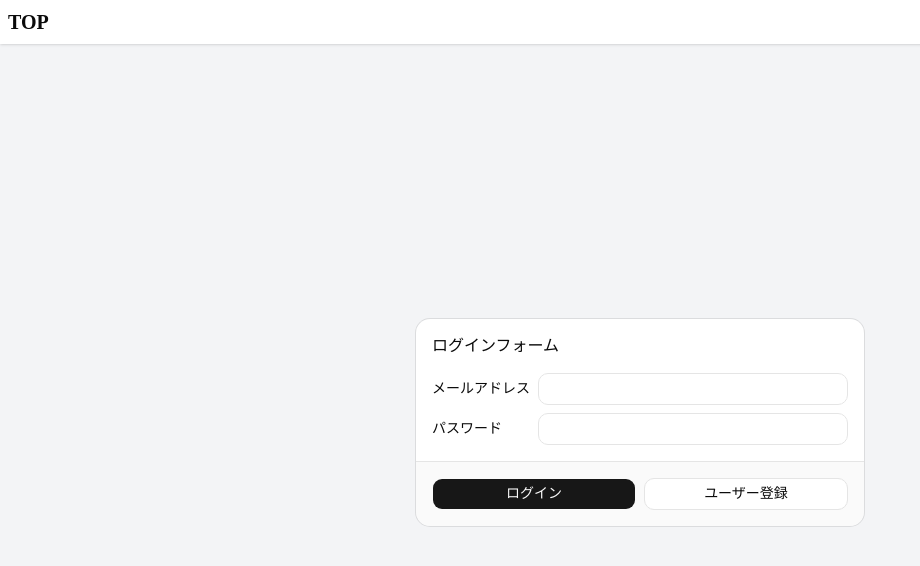
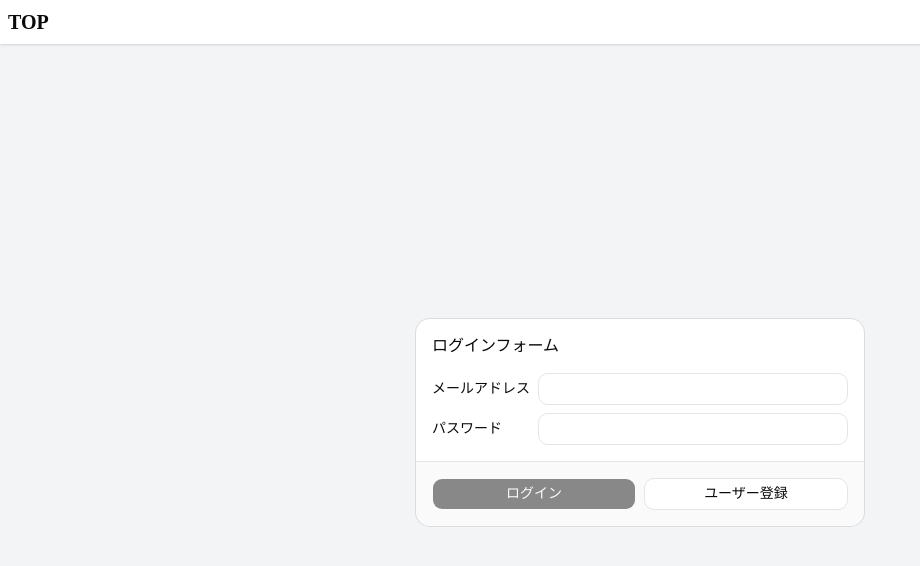
Before and after one commit to zakzakst/next-practice-template, a Next.js app: page /login in a window 1280 px wide. Shown: the top 566 px of the page, without its empty margins (0-920 px from the left). Built offline with nearby package versions, Linux system fonts and the light colour scheme; no server answers.

Commit message:
zod, react hook formインストール

```diff
--- a/components/features/auth/LoginForm/index.tsx
+++ b/components/features/auth/LoginForm/index.tsx
@@ -15,19 +15,39 @@ import { Input } from "@/components/ui/input";
 import { Label } from "@/components/ui/label";
 import { useAuth } from "@/contexts/AuthContext";
 import { useAuthLogin } from "@/hooks/useAuth";
+import { zodResolver } from "@hookform/resolvers/zod";
+import { useForm } from "react-hook-form";
 import { toast } from "sonner";
+import * as z from "zod";
+
+export const loginFormSchema = z.object({
+  email: z.email({ error: "有効なメールアドレスを入力してください" }),
+  password: z
+    .string()
+    .min(8, { error: "パスワードは8文字以上で入力してください" }),
+});
+
+export type LoginFormValues = z.infer<typeof loginFormSchema>;
 
 export const LoginForm = () => {
   const router = useRouter();
   const { trigger, isMutating } = useAuthLogin();
   const { meMutate } = useAuth();
+  const {
+    register,
+    handleSubmit,
+    formState: { isValid, errors },
+  } = useForm<LoginFormValues>({
+    resolver: zodResolver(loginFormSchema),
+    defaultValues: {
+      email: "",
+      password: "",
+    },
+  });
 
-  const handleSubmit = async () => {
+  const onSubmit = async (values: LoginFormValues) => {
     if (isMutating) return;
-    const res = await trigger({
-      email: "taro@example.com",
-      password: "password123",
-    });
+    const res = await trigger(values);
     if (res.ok) {
       await meMutate();
       toast("ログインしました");
@@ -45,18 +65,31 @@ export const LoginForm = () => {
         </CardHeader>
         <CardContent>
           <div className="grid grid-cols-[max-content_1fr] gap-2">
-            <Label className="col-span-2 grid grid-cols-subgrid">
-              <span>メールアドレス</span>
-              <Input />
-            </Label>
-            <Label className="col-span-2 grid grid-cols-subgrid">
-              <span>パスワード</span>
-              <Input type="password" />
-            </Label>
+            <div className="col-span-2 grid grid-cols-subgrid">
+              <Label htmlFor="email">メールアドレス</Label>
+              <div>
+                <Input id="email" {...register("email")} />
+                {errors.email && <p>{errors.email.message}</p>}
+              </div>
+            </div>
+            <div className="col-span-2 grid grid-cols-subgrid">
+              <Label htmlFor="password">パスワード</Label>
+              <div>
+                <Input
+                  id="password"
+                  type="password"
+                  {...register("password")}
+                />
+                {errors.password && <p>{errors.password.message}</p>}
+              </div>
+            </div>
           </div>
         </CardContent>
         <CardFooter className="grid grid-cols-2 gap-2">
-          <Button onClick={handleSubmit} disabled={isMutating}>
+          <Button
+            onClick={handleSubmit(onSubmit)}
+            disabled={isMutating || !isValid}
+          >
             ログイン
           </Button>
           <Button variant="outline" asChild>
--- a/lib/msw/handlers/auth.ts
+++ b/lib/msw/handlers/auth.ts
@@ -3,7 +3,7 @@ import { users } from "@/dummy-db/user";
 import { API_MOCK_DEFAULT_DELAY } from "@/lib/api";
 import { HttpResponse, delay, http } from "msw";
 
-export const authMeHandler = http.get("*/auth/me", async (info) => {
+export const authMeHandler = http.get("*/auth/me", async (/* info */) => {
   // NOTE: MSWで認証のクッキーまわりの情報取得方法分からなかった
   // 単体テストなどの際に利用するのをメインにして、ログイン周りは総合テストとしてNext.js立ち上げている状態で行う。みたいな使い分けがいい？
   // console.log(info.request.headers);
--- a/package.json
+++ b/package.json
@@ -15,6 +15,7 @@
     "test:e2e": "playwright test"
   },
   "dependencies": {
+    "@hookform/resolvers": "^5.2.2",
     "class-variance-authority": "^0.7.1",
     "clsx": "^2.1.1",
     "jsonwebtoken": "^9.0.3",
@@ -25,11 +26,13 @@
     "radix-ui": "^1.4.3",
     "react": "19.2.4",
     "react-dom": "19.2.4",
+    "react-hook-form": "^7.72.1",
     "shadcn": "^4.2.0",
     "sonner": "^2.0.7",
     "swr": "^2.4.1",
     "tailwind-merge": "^3.5.0",
-    "tw-animate-css": "^1.4.0"
+    "tw-animate-css": "^1.4.0",
+    "zod": "^4.3.6"
   },
   "devDependencies": {
     "@playwright/test": "^1.59.1",
--- a/public/mockServiceWorker.js
+++ b/public/mockServiceWorker.js
@@ -1,4 +1,3 @@
-/* eslint-disable */
 /* tslint:disable */
 
 /**
```
Also changed, not shown: 2 other files (tests, documents, lock files or other folders).
